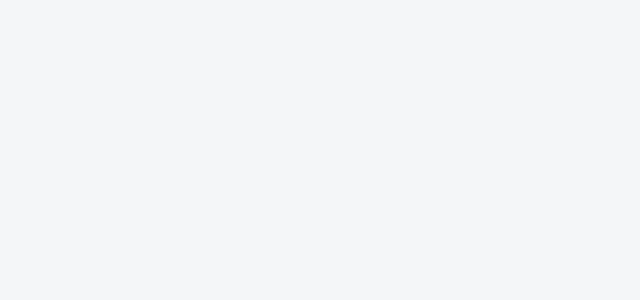
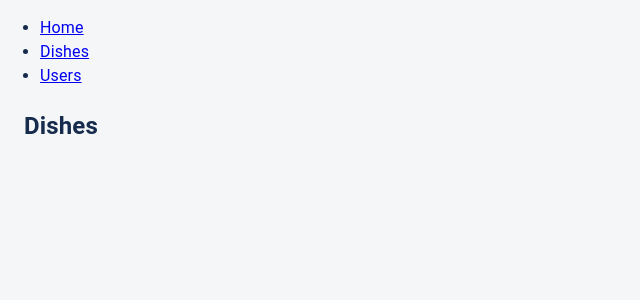
Before and after one commit to boburtojiboev/papay-react, a React (Create React App) app: page /dishes in a window 1280 px wide. Shown: the top 300 px of the page, without its empty margins (0-640 px from the left). Built offline with nearby package versions, Linux system fonts and the light colour scheme.

Commit message:
feat: checking react-router-dom

```diff
--- a/src/app/App.tsx
+++ b/src/app/App.tsx
@@ -2,13 +2,49 @@ import React from 'react';
 import '../css/App.css';
 import { Box, Button, Container, Stack, Typography } from '@mui/material';
 import { RippleBadge } from './MaterialTheme/styled';
+import { BrowserRouter as Router, Switch, Route, Link } from "react-router-dom";
+import Users from './components/users';
+import Dishes from './components/dishes';
 
 function App() {
   return (
-    <Container>
+    <Router>
+      <div>
+        <nav>
+          <ul>
+            <li>
+              <Link to="/">Home</Link>
+            </li>
+            <li>
+              <Link to="/dishes">Dishes</Link>
+            </li>
+            <li>
+              <Link to="/users">Users</Link>
+            </li>
+          </ul>
+        </nav>
 
-    </Container>
-  );
+        {/* A <Switch> looks through its children <Route>s and
+            renders the first one that matches the current URL. */}
+        <Switch>
+          <Route path="/dishes">
+            <Dishes />
+          </Route>
+          <Route path="/users">
+            <Users />
+          </Route>
+          <Route path="/">
+          <Container>
+          <Home />
+          </Container>
+          </Route>
+        </Switch>
+      </div>
+    </Router>
+ );
 }
+export default App;
 
-export default App;
+function Home() {
+  return <h2>Home</h2>;
+}
--- /dev/null
+++ b/src/app/components/dishes.tsx
@@ -0,0 +1,11 @@
+import React from 'react';
+import { Box, Button, Container, Stack, Typography } from '@mui/material';
+function Dishes() {
+    return(
+    <Container>
+      <h2>Dishes</h2>
+      </Container>
+    );
+};
+
+export default Dishes;
--- /dev/null
+++ b/src/app/components/users.tsx
@@ -0,0 +1,11 @@
+import React from 'react';
+import { Box, Button, Container, Stack, Typography } from '@mui/material';
+function Users() {
+    return(
+    <Container>
+      <h2>Users</h2>
+      </Container>
+    );
+};
+
+export default Users;
```
Also changed, not shown: package.json (+15 -10 lines), 1 other file (tests, documents, lock files or other folders).
